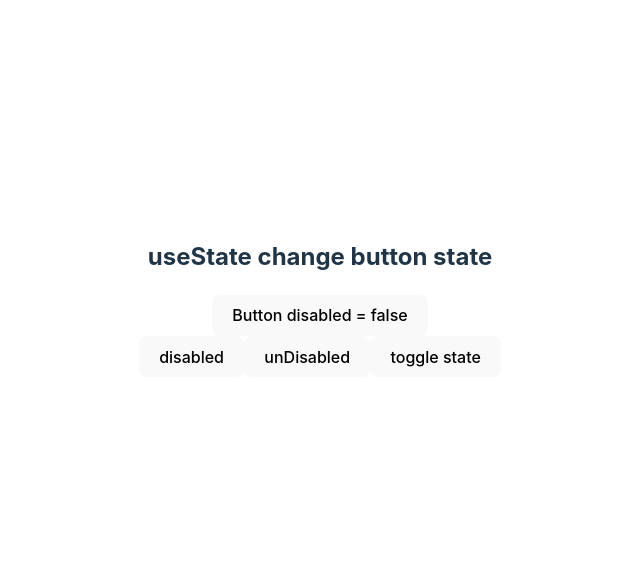
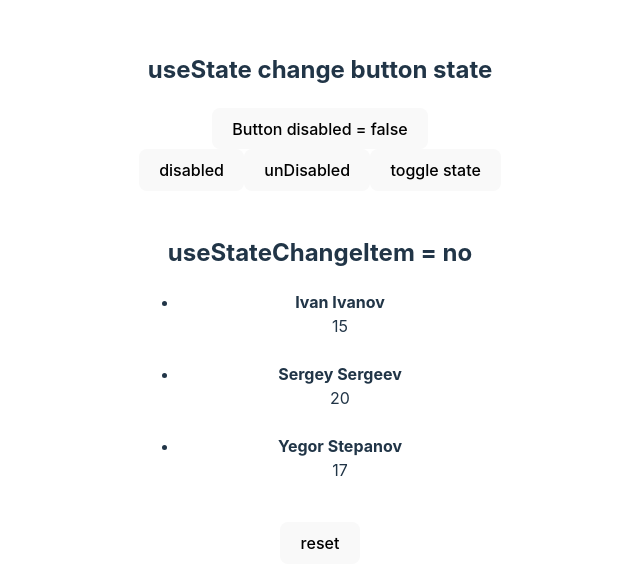
Before and after one commit to Lor-Web/react-hooks, a React (Vite) app in the folder react-hooks-tutorial/: page / in a window 1280 px wide. Shown: the part 114-702 px from the top of the page, without its empty margins (320-960 px from the left). Built offline with nearby package versions, Linux system fonts and the light colour scheme.

Commit message:
change items

```diff
--- a/react-hooks-tutorial/src/App.tsx
+++ b/react-hooks-tutorial/src/App.tsx
@@ -1,11 +1,13 @@
 import './App.css'
 import {UseStateButtonComponent} from "./components/useStateButton/UseStateButton.tsx";
+import {UseStateChangeItemComponent} from "./components/useStateChangeItem/UseStateChangeItem.tsx";
 
 function App() {
 
   return (
     <>
       <UseStateButtonComponent></UseStateButtonComponent>
+      <UseStateChangeItemComponent></UseStateChangeItemComponent>
     </>
   )
 }
--- /dev/null
+++ b/react-hooks-tutorial/src/components/useStateChangeItem/UseStateChangeItem.tsx
@@ -0,0 +1,60 @@
+import {FC, useState} from "react";
+
+type TestItem = {
+    id: number,
+    name: string,
+    surname: string,
+    age: number
+}
+export const UseStateChangeItemComponent: FC = () => {
+    const [currentItem, setItem] = useState<TestItem | null>(null)
+
+    const items: TestItem[] = [
+        {
+            id: 1,
+            name: 'Ivan',
+            surname: 'Ivanov',
+            age: 15
+        },
+        {
+            id: 2,
+            name: 'Sergey',
+            surname: 'Sergeev',
+            age: 20
+        },
+        {
+            id: 3,
+            name: 'Yegor',
+            surname: 'Stepanov',
+            age: 17
+        }
+    ]
+
+    const changeItem = (item: TestItem) => {
+        setItem(item);
+    }
+
+    const resetItems = () => {
+        setItem(null)
+    }
+
+    return (
+        <>
+            <br/>
+            <h2>useStateChangeItem = {currentItem ? `${currentItem?.name} ${currentItem?.surname}` : 'no'}</h2>
+            <ul>
+                {items.map(item => (
+                    <li key={item.id} onClick={() => changeItem(item)}>
+                        <b>{`${item.name} ${item.surname}`}</b>
+                        <br/>
+                        <span>{item.age}</span>
+                        <br/>
+                        <br/>
+                    </li>
+                ))}
+            </ul>
+            <button onClick={resetItems}>reset</button>
+            <br/>
+        </>
+    )
+}
```
